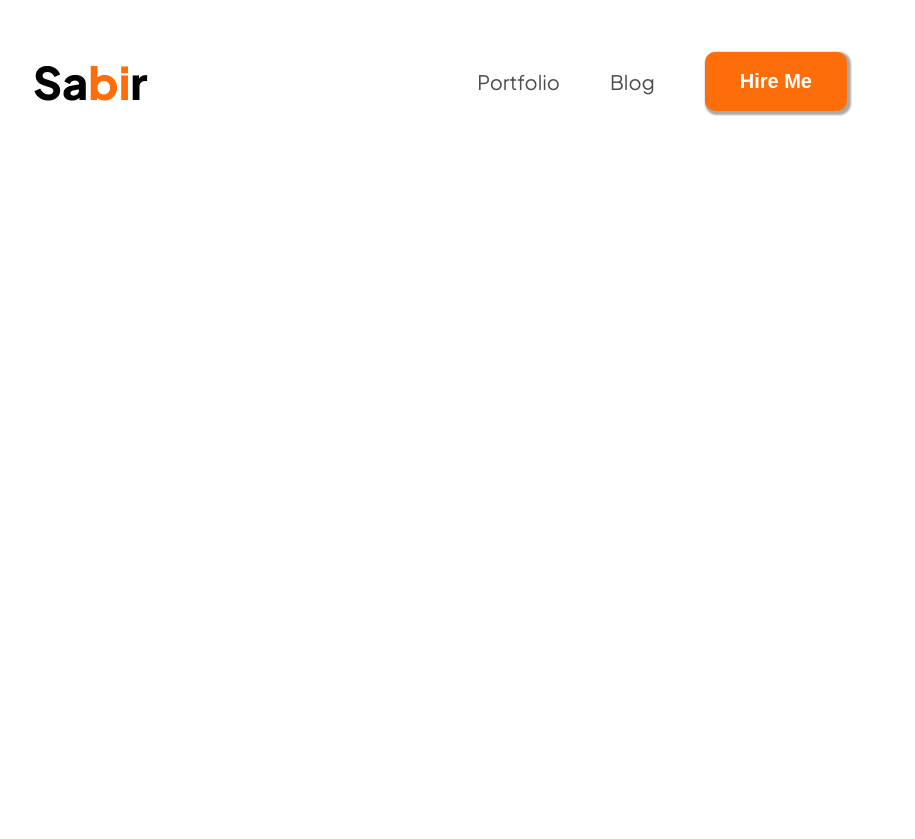
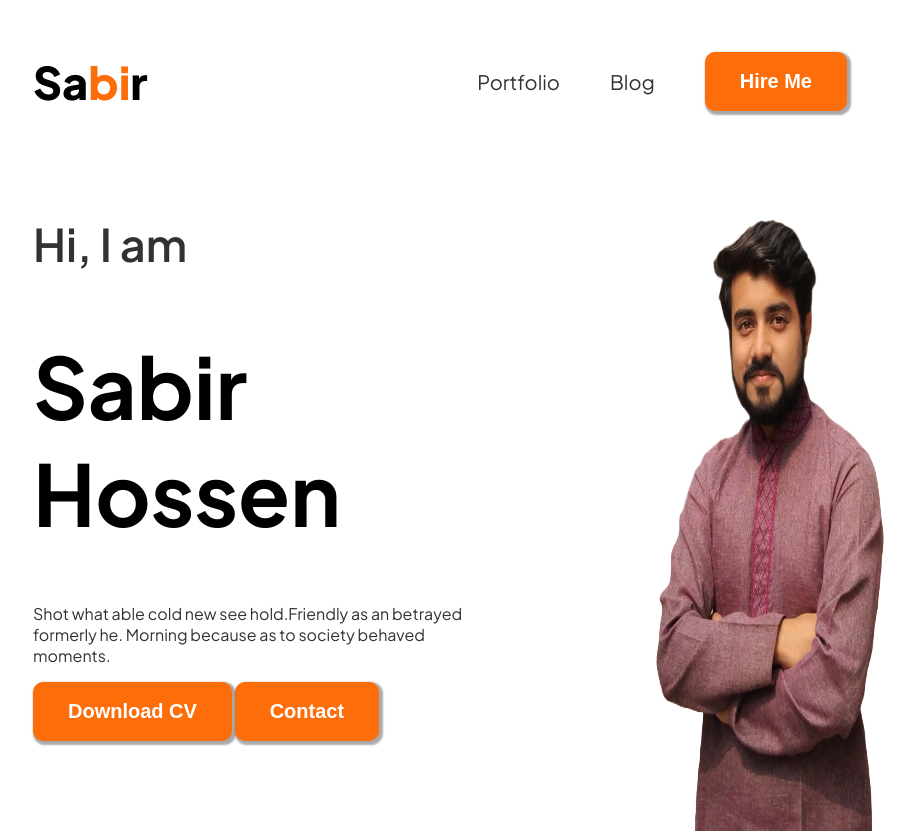
Before and after one commit to SabirHossen339/web-dev-portfolio, a plain HTML site: page index.html in a window 1280 px wide. Shown: the whole page, without its empty margins (175-1090 px from the left). Before the commit the page ends 800 px from the top, so only its background shows below. Drawn offline with Linux system fonts and the light colour scheme.

Commit message:
added some more html & css

```diff
--- a/index.html
+++ b/index.html
@@ -22,7 +22,22 @@
         <li><a class="dark-2" href=""><button class="btn-primary">Hire Me</button></a></li>
       </ul>
     </nav>
+
+    <div class="banner">
+      <div class="banner-content">
+        <h4 class="banner-greetings dark-2">Hi, I am</h4>
+        <h1 class="banner-title">Sabir Hossen</h1>
+        <p class="banner-descripton dark-2">Shot what able cold new see hold.Friendly as an betrayed formerly he.
+          Morning
+          because as to society behaved moments.</p>
+        <button class="btn-primary">Download CV</button>
+        <button class="btn-primary">Contact</button>
+      </div>
+      <img class="banner-profile-picture" src="images/sabir.png" alt="">
+    </div>
+
   </header>
+
   <main>
 
   </main>
--- a/styles/portfolio.css
+++ b/styles/portfolio.css
@@ -5,13 +5,14 @@
   font-variation-settings: "width" 100;
 }
 
+
 /* shared style */
 .text-primary {
   color: #FD6E0A;
 }
 
 .dark-2 {
-  color: rgb(75, 75, 75);
+  color: rgb(50, 50, 50);
 }
 
 .btn-primary {
@@ -20,7 +21,7 @@
   font-weight: bold;
   color: white;
   padding: 18px 35px;
-  border: 0px solid;
+  border: none;
   border-radius: 10px;
   box-shadow: 2px 2px 2px 2px rgba(0, 0, 0, 0.337);
 }
@@ -54,3 +55,34 @@ nav li a {
   text-decoration: none;
   font-size: 20px;
 }
+
+/* banner styles */
+.banner {
+  display: flex;
+  justify-content: space-between;
+  margin: 0px 35px 0px 200px;
+}
+
+.banner-content {
+  max-width: 580px;
+}
+
+.banner-greetings {
+  font-size: 45px;
+  font-weight: 600;
+}
+
+.banner-title {
+  font-size: 85px;
+  font-weight: bold;
+}
+
+.banner-description {
+  font-size: 18px;
+  font-weight: 400;
+}
+
+.banner-profile-picture {
+  width: 585px;
+  height: 676px;
+}
```
Also changed, not shown: images/sabir.png (added), images/shimanto.png (deleted).
